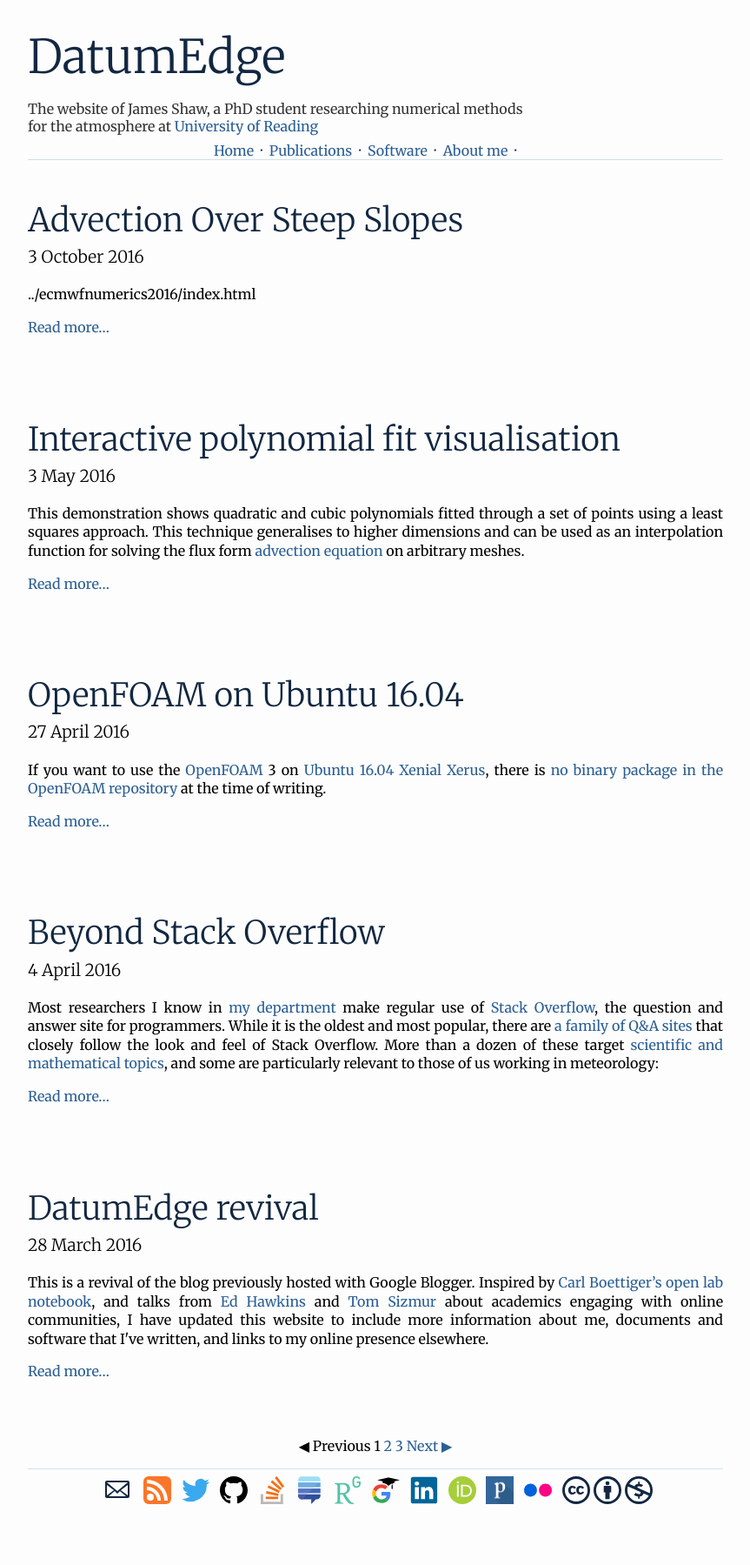
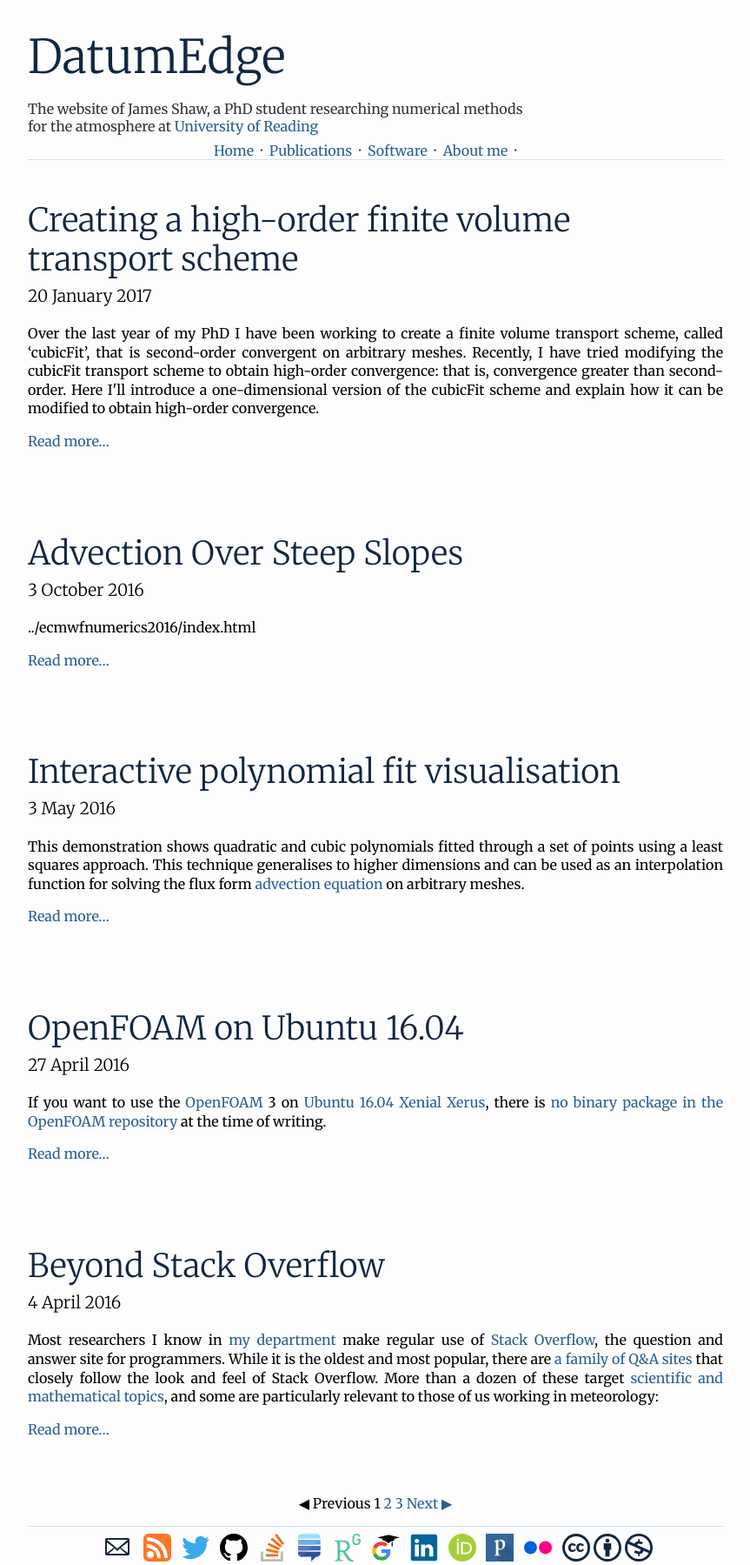
Before and after one commit to hertzsprung/hertzsprung.github.io, a Jekyll site: the page built from index.html, in a window 1280 px wide. Shown: the whole page at 87% size, without its empty margins (208-1071 px from the left). Built offline with Jekyll 4.4.1, drawn with Linux system fonts in a browser that asks for light colours; the list of posts is cut into pages by our own code; comment, search, counter and statistics services are not loaded; before the commit the page ends 1733 px from its top, so only the background shows below that.

Commit message:
new blog post on high-order cubicFit

```diff
--- a/_drafts/2017-01-01-creating-a-high-order-finite-volume-transport-scheme.html
+++ b/_posts/2017-01-20-creating-a-high-order-finite-volume-scheme.html
@@ -1,11 +1,11 @@
 ---
 layout: post
 title:  "Creating a high-order finite volume transport scheme"
-date:   2017-01-01 12:00:00
+date:   2017-01-20 17:00:00
 ---
 <p>Over the last year of my PhD I have been working to create a finite volume transport scheme, called &lsquo;cubicFit&rsquo;, that is second-order convergent on arbitrary meshes.
-Recently, I have tried modifying the cubicFit transport scheme to obtain high-order convergence (that is, convergence greater than second-order).
-Here I'll introduce a one-dimensional version of the cubicFit scheme and explain how it can be modified to obtain high-order convergence.  Then I'll describe the two-dimensional version of the cubicFit scheme and finish with an open question: can high-order convergence be obtained in two dimensions?</p>
+Recently, I have tried modifying the cubicFit transport scheme to obtain high-order convergence: that is, convergence greater than second-order.
+Here I'll introduce a one-dimensional version of the cubicFit scheme and explain how it can be modified to obtain high-order convergence.</p>
 
 <h2>One-dimensional finite volume approximation</h2>
 
@@ -249,8 +249,8 @@ Applying this correction using the three-point approximation of the second deriv
 <figure>
   <img src="/images/cubicFitConvergence.svg"/>
   <figcaption>Convergence of uncorrected and corrected versions of the one-dimensional cubicFit transport scheme.
-    <todo>explain results a bit more</todo>
-    A single sine wave is transported once around a periodic domain.  The \(\ell_2\) error is calculated as \(\ell_2 = \sqrt{\sum_i{\left(\phi_i - \phi_i^T\right)^2 \Delta x_i} / \sum_i{\left(\phi_i^T\right)^2 \Delta x_i}}\) where \(\phi\) is the numeric solution and \(\phi_T\) is the analytic solution.  <todo>where to get the code</todo></figcaption>
+    A single sine wave is transported once around a periodic domain.  The \(\ell_2\) error is calculated as \(\ell_2 = \sqrt{\sum_i{\left(\phi_i - \phi_i^T\right)^2 \Delta x_i} / \sum_i{\left(\phi_i^T\right)^2 \Delta x_i}}\) where \(\phi\) is the numeric solution and \(\phi_T\) is the analytic solution.
+    The <a href="https://github.com/hertzsprung/skamarock-gassmann2011-transport">python source code is available on github</a>.</figcaption>
 </figure>
 <p>
 Alternatively, the second derivative can be calculated from equation \eqref{eqn:cubic} such that \(\partial_x^2 \phi = 2a_3 + 6a_4x\) where \(a_3\) and \(a_4\) can be calculated using equation \eqref{eqn:cubicfit-inverse}.  This approach results in fourth-order convergence on uniform meshes and second-order convergence on non-uniform meshes, as seen in the convergence plot above.
@@ -320,7 +320,7 @@ Curiously, this approach yields the correction
 \end{align}
 </p>
 
-<h2>Two-dimensional cubicFit</h2>
+<h2>Can high-order be obtained in two dimensions?</h2>
 <p>
 The one-dimensional version of cubicFit exactly interpolates four data points with a cubic polynomial.  However, on a two-dimensional mesh of rectangular cells, the stencil has four points in the \(x\) direction and three points in the \(y\) direction for a total of twelve data points.  The multidimensional polynomial is then
 $$
@@ -328,9 +328,10 @@ $$
 $$
 Hence, we have an overconstrained system of equations with twelve data points and nine unknown coefficients \(a_1 \ldots a_9\) which is solved using a least-squares approach.
 </p>
-<p>In two dimensions, it is no longer clear to me how to formulate a high-order correction.  Skamarock and Gassmann 2011 used their one-dimensional high-order correction in two dimensions by applying it at each cell face...
+<p>In two dimensions, it is no longer clear to me how to formulate a high-order correction, but <a href="https://doi.org/10.1175/MWR-D-10-05056.1">Skamarock and Gassmann 2011</a> used their one-dimensional high-order correction in two dimensions by applying it at each cell face.  It seems to me that their approach could be applied to cubicFit, though I have yet to have success applying a high-order correction to the <a href="/publications/slant-cell-advection.pdf">OpenFOAM cubicFit implementation for arbitrarily-structured meshes</a>.  I hope to describe the features of this scheme in a future post.</p>
 
-<h2>References</h2>
-<todo>Sch&auml;r et al. 2002</todo>
-<todo>Prather?</todo>
-<todo>Skamarock and Gassmann 2011</todo>
+<h2>Further reading</h2>
+<ul>
+  <li><a href="https://doi.org/10.1175/1520-0493(2002)130<2459:ANTFVC>2.0.CO;2">A New Terrain-Following Vertical Coordinate Formulation for Atmospheric Prediction Models</a>, Sch&auml;r et al. 2002</li>
+  <li><a href="https://doi.org/10.1175/MWR-D-10-05056.1">Conservative Transport Schemes for Spherical Geodesic Grids: High-Order Flux Operators for ODE-Based Time Integration</a>, Skamarock and Gassmann 2011</li>
+</ul>
```
